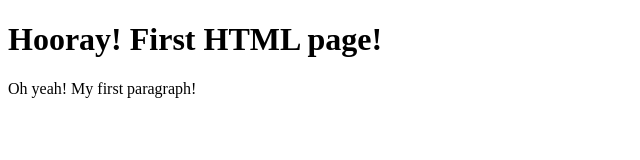
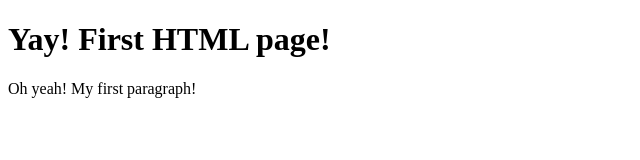
Before and after one commit to ecsegarra/uxbootcamp2019, a plain HTML site: page index.html in a window 1280 px wide. Shown: the whole page, without its empty margins (0-640 px from the left). Drawn offline with Linux system fonts and the light colour scheme.

Commit message:
Update index.html
Changed Hooray To Yay!

```diff
--- a/index.html
+++ b/index.html
@@ -4,7 +4,7 @@
         <title></title>
     </head>
     <body>
-        <h1>Hooray! First HTML page!</h1>
+        <h1>Yay! First HTML page!</h1>
         <p>Oh yeah! My first paragraph! </p>
     </body>
 </html>
```
